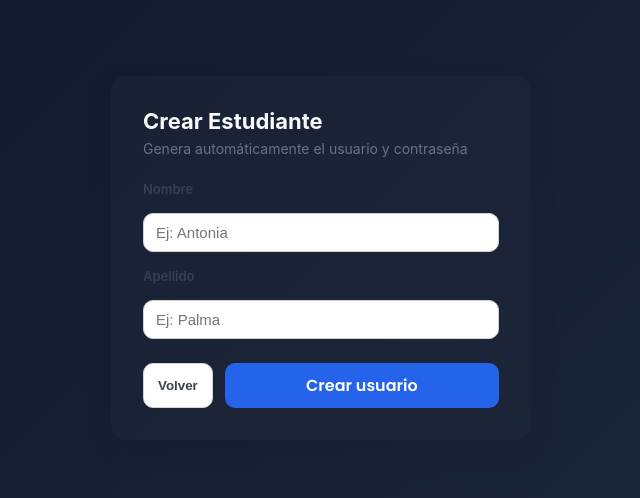
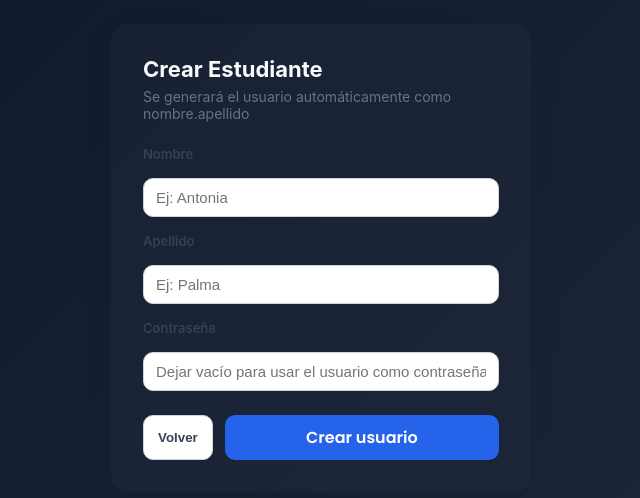
Before and after one commit to cristianmilo07/FrontendOrientacionVocacional, an Angular app: page /create-student in a window 1280 px wide. Shown: the part 142-640 px from the top of the page, without its empty margins (319-959 px from the left). Built offline with nearby package versions, Linux system fonts and the light colour scheme; sample sign-in values are in the browser's storage.

Commit message:
campo se contraseña

```diff
--- a/src/app/components/create-student/create-student.component.html
+++ b/src/app/components/create-student/create-student.component.html
@@ -1,7 +1,7 @@
 <div class="create-student-page">
   <div class="create-card">
     <h1 class="title">Crear Estudiante</h1>
-    <p class="subtitle">Genera automáticamente el usuario y contraseña</p>
+    <p class="subtitle">Se generará el usuario automáticamente como nombre.apellido</p>
 
     <div class="form">
       <label class="label">Nombre</label>
@@ -9,6 +9,9 @@
 
       <label class="label">Apellido</label>
       <input class="input" type="text" [value]="lastName()" (input)="lastName.set($any($event.target).value)" placeholder="Ej: Palma" />
+
+      <label class="label">Contraseña</label>
+      <input class="input" type="text" [value]="password()" (input)="password.set($any($event.target).value)" placeholder="Dejar vacío para usar el usuario como contraseña" />
 
       <div class="actions">
         <button class="btn-secondary" (click)="goBack()">Volver</button>
--- a/src/app/components/create-student/create-student.component.ts
+++ b/src/app/components/create-student/create-student.component.ts
@@ -19,6 +19,7 @@ export class CreateStudentComponent implements OnInit {
 
   firstName = signal('');
   lastName = signal('');
+  password = signal('');
   message = signal('');
   loading = signal(false);
   success = signal(false);
@@ -36,6 +37,7 @@ export class CreateStudentComponent implements OnInit {
   submit() {
     const first = this.firstName().trim();
     const last = this.lastName().trim();
+    const pwd = this.password().trim();
     if (!first || !last) {
       this.message.set('Ingresa nombre y apellido');
       this.success.set(false);
@@ -44,17 +46,18 @@ export class CreateStudentComponent implements OnInit {
 
     this.loading.set(true);
     this.message.set('');
-    this.http.post('/api/users', { firstName: first, lastName: last }).subscribe({
+    this.http.post('/api/users', { firstName: first, lastName: last, password: pwd || undefined }).subscribe({
       next: (data: any) => {
         this.success.set(true);
         this.message.set(data?.message || 'Se ha creado correctamente');
         this.firstName.set('');
         this.lastName.set('');
+        this.password.set('');
         this.loading.set(false);
       },
-      error: () => {
+      error: (err) => {
         this.success.set(false);
-        this.message.set('Error al crear el usuario');
+        this.message.set(err?.error?.message || 'Error al crear el usuario');
         this.loading.set(false);
       }
     });
```
